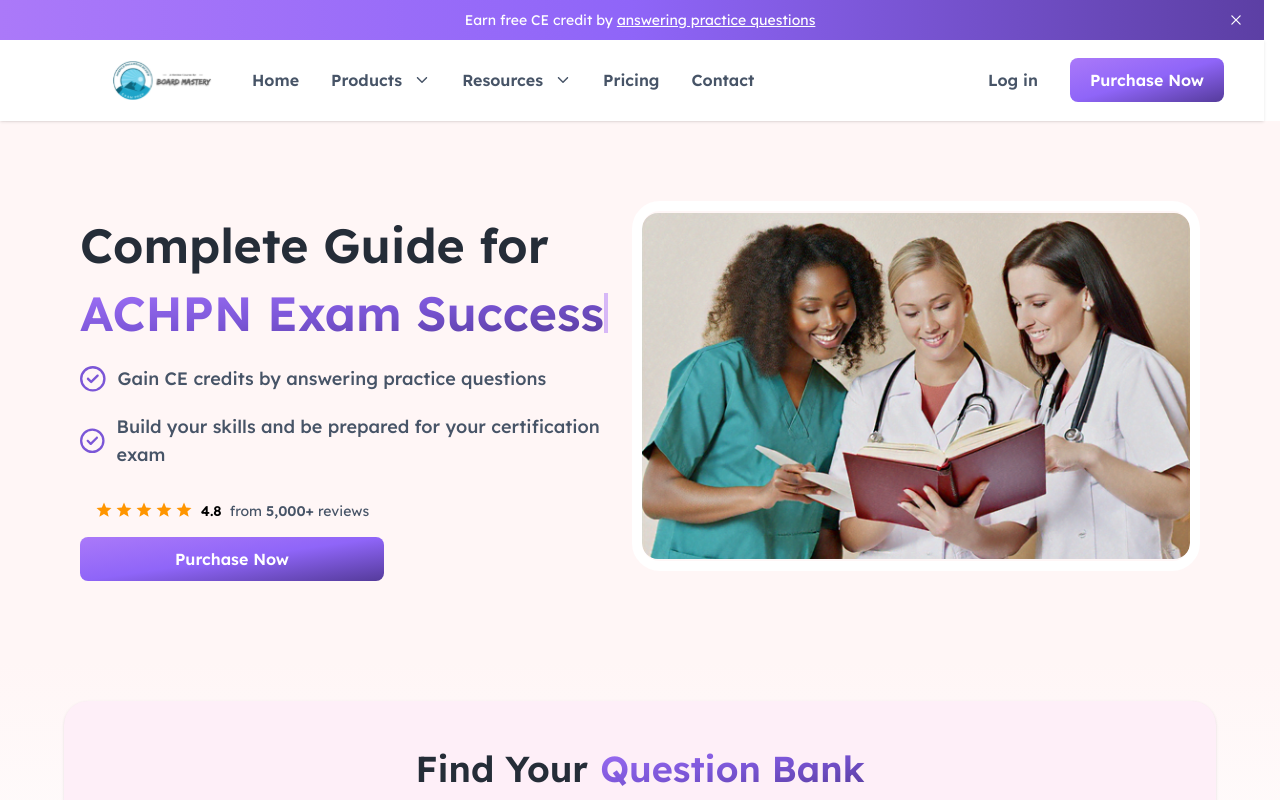
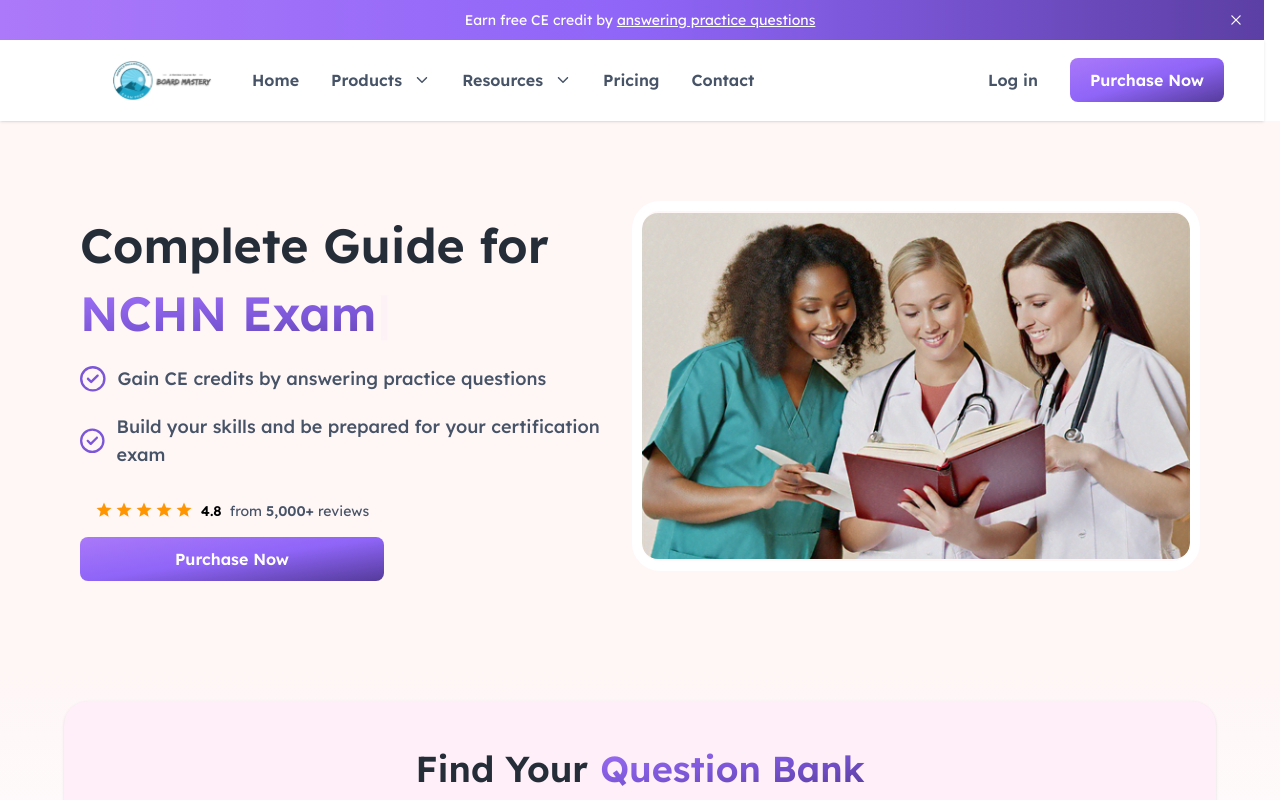
Before and after one commit to adityanithariya/board-mastery, a Next.js app: page / in a window 1280 px wide. Shown: the top 800 px of the page. Built offline with nearby package versions, Linux system fonts and the light colour scheme.

Commit message:
Typewriter Effect Added

```diff
--- a/app/globals.css
+++ b/app/globals.css
@@ -13,3 +13,13 @@
 input {
 	outline: none;
 }
+
+.Typewriter__cursor {
+	background-color: linear-gradient(45deg, #a071f9, #573c9d);
+	background-clip: text;
+	color: transparent;
+}
+
+.Typewriter__cursor {
+	color: #a071f9;
+}
--- a/components/pages/home/HeroSection.tsx
+++ b/components/pages/home/HeroSection.tsx
@@ -4,6 +4,7 @@ import Image from "next/image";
 import { FaRegCircleCheck } from "react-icons/fa6";
 import { MdOutlineStarPurple500 } from "react-icons/md";
 import PrimaryButton from "@components/ui/primary-btn";
+import TypeWriter from "@components/ui/typewriter";
 
 const HeroSection = () => {
 	return (
@@ -11,10 +12,10 @@ const HeroSection = () => {
 			<div>
 				<div className="text-4xl md:text-5xl font-semibold flex flex-col gap-2 md:gap-5 pt-5">
 					<span className="text-gray">Complete Guide for</span>
-					<span className="text-gradient relative w-fit">
-						ACHPN Exam Success
-						<span className="h-10 w-1 bg-[#B17EFA] absolute top-1/2 -translate-y-1/2 -right-1 animate-pulse" />
+					<span className="text-gradient">
+						<TypeWriter />
 					</span>
+					{/* <span className="h-10 w-1 bg-[#B17EFA] absolute top-1/2 -translate-y-1/2 -right-1 animate-pulse" /> */}
 				</div>
 				<div className="flex flex-col text-gray-light pt-7 gap-5">
 					<div className="flex gap-3 items-start md:items-center">
--- /dev/null
+++ b/components/ui/typewriter.tsx
@@ -0,0 +1,25 @@
+"use client";
+
+import React from "react";
+import TypewriterComponent from "typewriter-effect";
+
+const TypeWriter = () => {
+	return (
+		<TypewriterComponent
+			options={{
+				loop: true,
+			}}
+			onInit={(typewriter) => {
+				typewriter
+					.typeString("ACHPN Exam Success")
+					.pauseFor(1000)
+					.deleteAll()
+					.typeString("NCHN Exam Success")
+					.pauseFor(1000)
+					.start();
+			}}
+		/>
+	);
+};
+
+export default TypeWriter;
--- a/package.json
+++ b/package.json
@@ -22,7 +22,8 @@
     "react-dom": "19.0.0-rc-66855b96-20241106",
     "react-icons": "^5.3.0",
     "sharp": "^0.33.5",
-    "tailwind-merge": "^2.5.4"
+    "tailwind-merge": "^2.5.4",
+    "typewriter-effect": "^2.21.0"
   },
   "devDependencies": {
     "@types/node": "^20",
```
Also changed, not shown: 1 other file (tests, documents, lock files or other folders).
